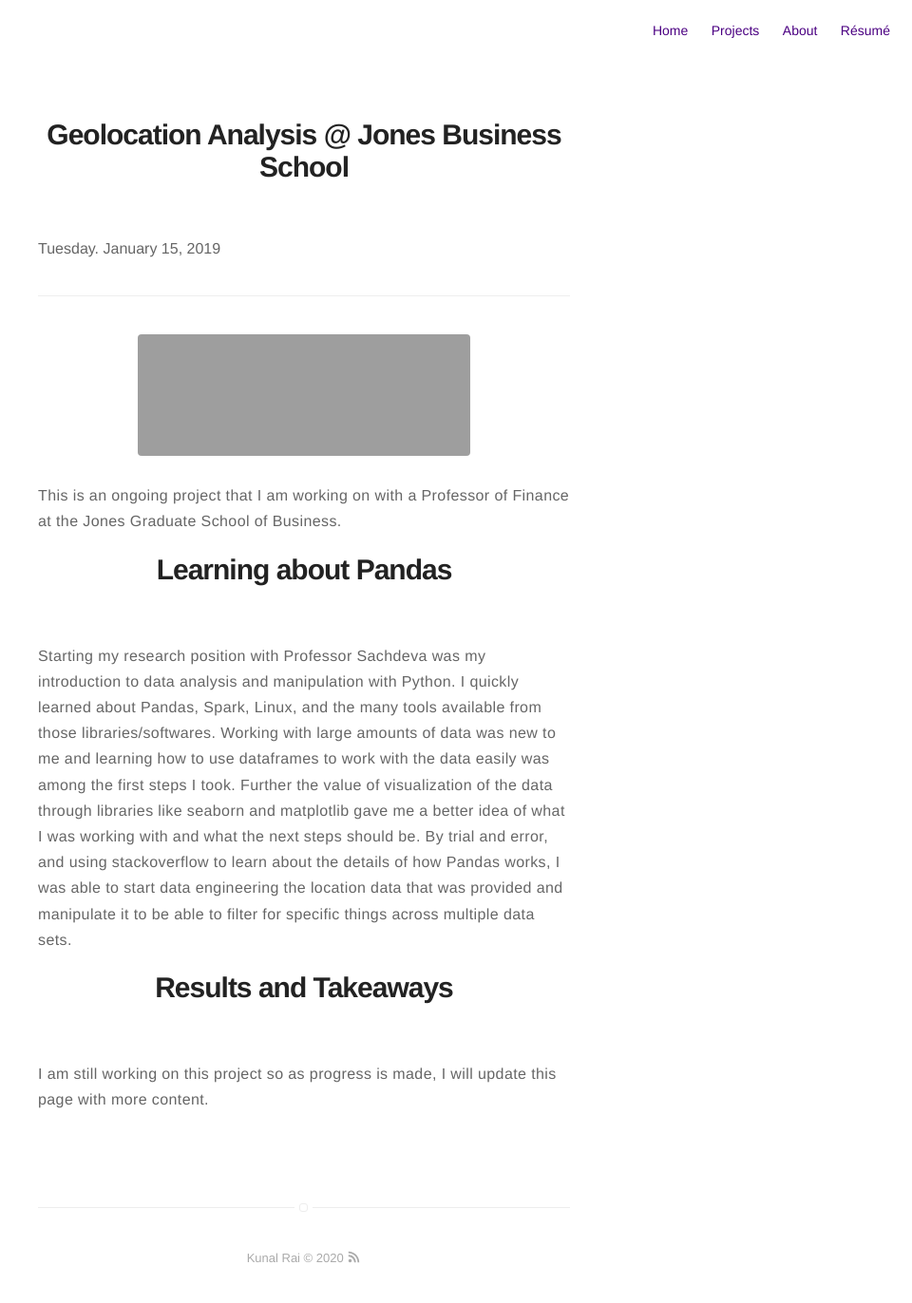
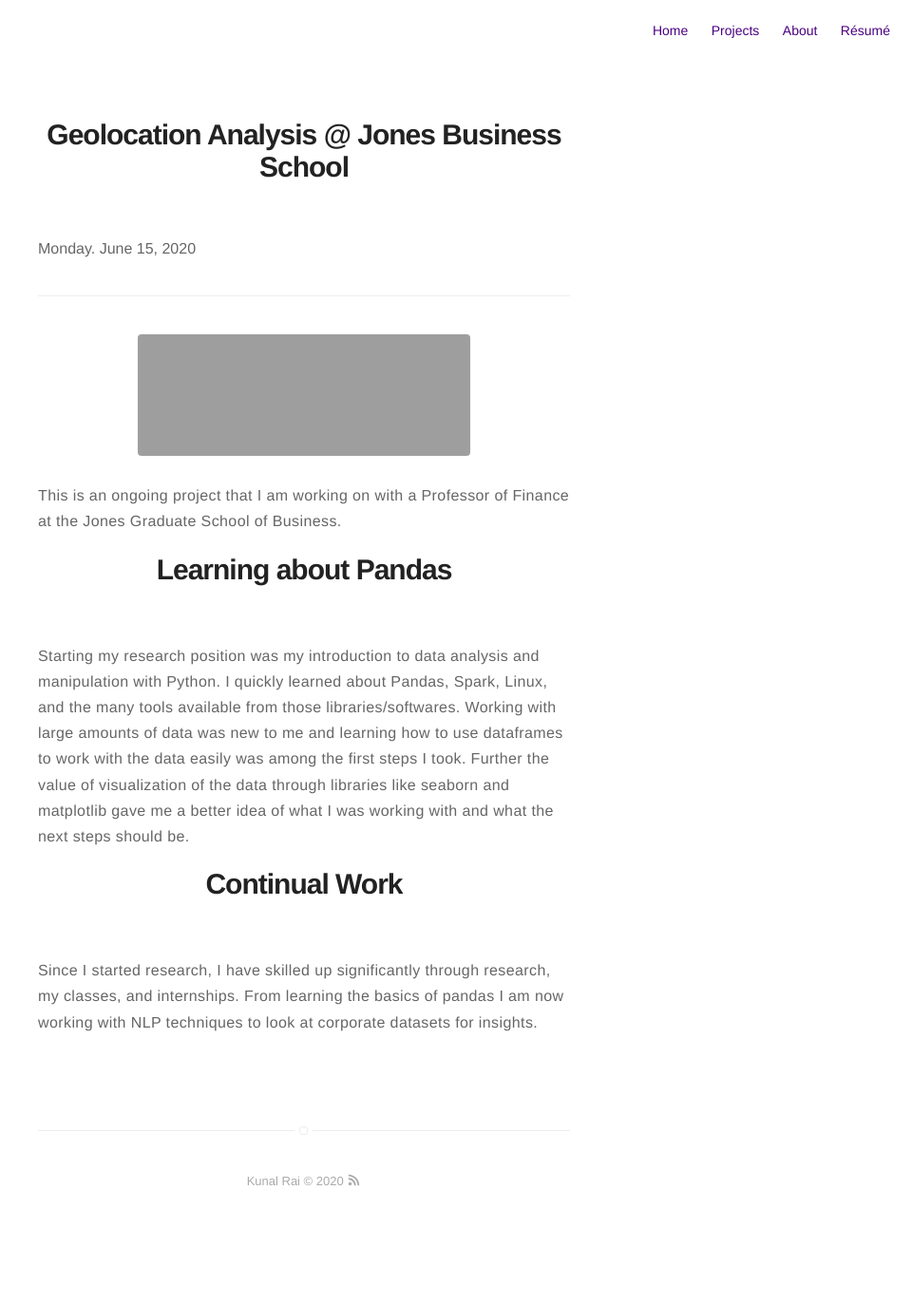
Before and after one commit to kunalrye/kunalrye.github.io, a Jekyll site: the page built from _posts/2016-01-23-research.markdown, in a window 1280 px wide. Shown: the whole page at 95% size, without its empty margins (320-1280 px from the left). Built offline with Jekyll 4.4.1, drawn with Linux system fonts in a browser that asks for light colours; after the commit the page ends 1291 px from its top, so only the background shows below that; grey boxes are pictures that could not be loaded.

Commit message:
updating content

```diff
--- a/_posts/2016-01-23-research.markdown
+++ b/_posts/2016-01-23-research.markdown
@@ -1,7 +1,7 @@
 ---
 title: "Geolocation Analysis @ Jones Business School"
 layout: post
-date: 2019-01-15 22:10
+date: 2020-06-15 22:10
 # tag: jekyll
 # image:
 headerImage: true
@@ -25,7 +25,7 @@ externalLink: false
 This is an ongoing project that I am working on with a Professor of Finance at the Jones Graduate School of Business.
 
 # Learning about Pandas
-Starting my research position with Professor Sachdeva was my introduction to data analysis and manipulation with Python. I quickly learned about Pandas, Spark, Linux, and the many tools available from those libraries/softwares. Working with large amounts of data was new to me and learning how to use dataframes to work with the data easily was among the first steps I took. Further the value of visualization of the data through libraries like seaborn and matplotlib gave me a better idea of what I was working with and what the next steps should be. By trial and error, and using stackoverflow to learn about the details of how Pandas works, I was able to start data engineering the location data that was provided and manipulate it to be able to filter for specific things across multiple data sets.
+Starting my research position was my introduction to data analysis and manipulation with Python. I quickly learned about Pandas, Spark, Linux, and the many tools available from those libraries/softwares. Working with large amounts of data was new to me and learning how to use dataframes to work with the data easily was among the first steps I took. Further the value of visualization of the data through libraries like seaborn and matplotlib gave me a better idea of what I was working with and what the next steps should be.
 
-# Results and Takeaways
-I am still working on this project so as progress is made, I will update this page with more content.
+# Continual Work
+Since I started research, I have skilled up significantly through research, my classes, and internships. From learning the basics of pandas I am now working with NLP techniques to look at corporate datasets for insights.
```
Also changed, not shown: _posts/2016-01-23-graphic-design.markdown (+3 -14 lines), _posts/2016-01-23-new-projects.markdown (+7 -13 lines), about.md (+1 -1 lines), 1 other file.
